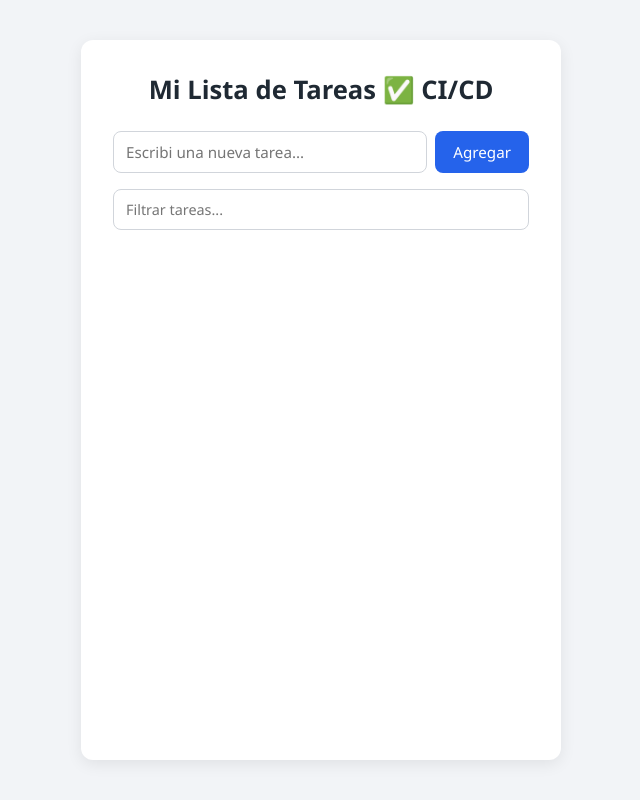
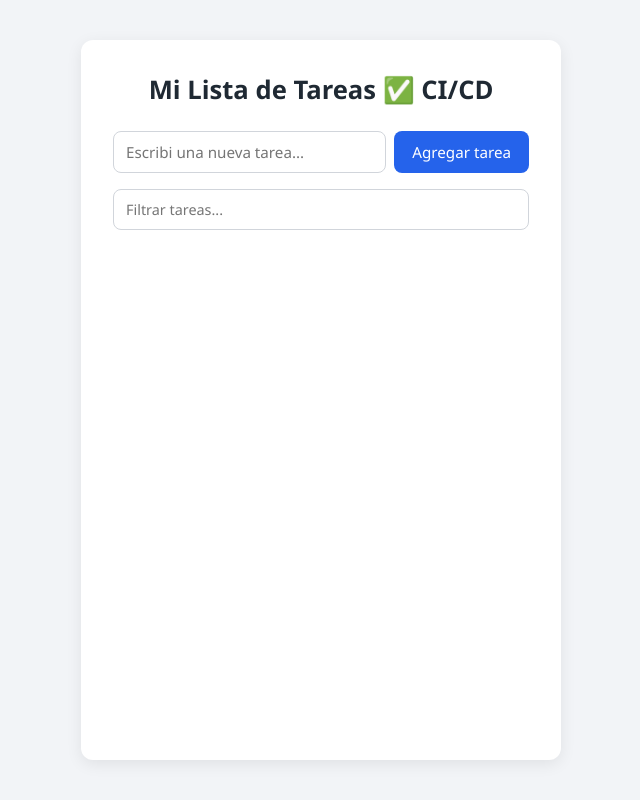
Before and after one commit to estefanydelaapozo-lgtm/todo-list-vps, a plain HTML site: page frontend/index.html in a window 1280 px wide. Shown: the whole page, without its empty margins (319-959 px from the left). Drawn offline with Linux system fonts and the light colour scheme; no server answers.

Commit message:
Update index.html

```diff
--- a/frontend/index.html
+++ b/frontend/index.html
@@ -17,7 +17,7 @@
         placeholder="Escribi una nueva tarea..."
         required
       />
-      <button type="submit">Agregar</button>
+      <button type="submit">Agregar tarea </button>
     </form>
 
     <input
```
